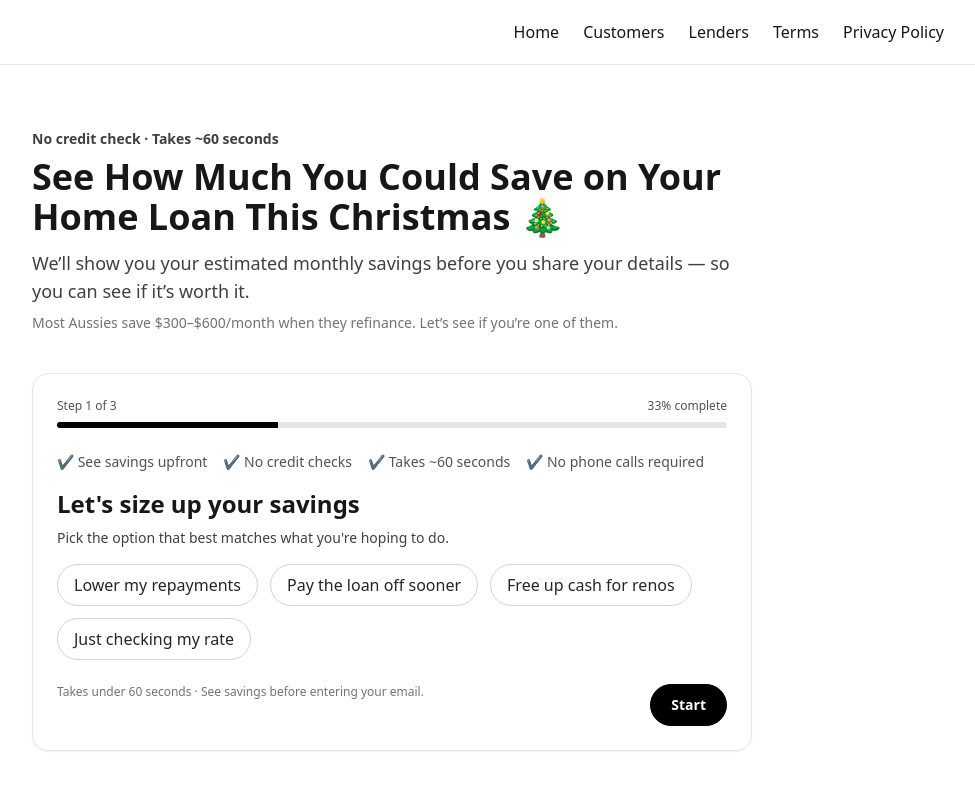
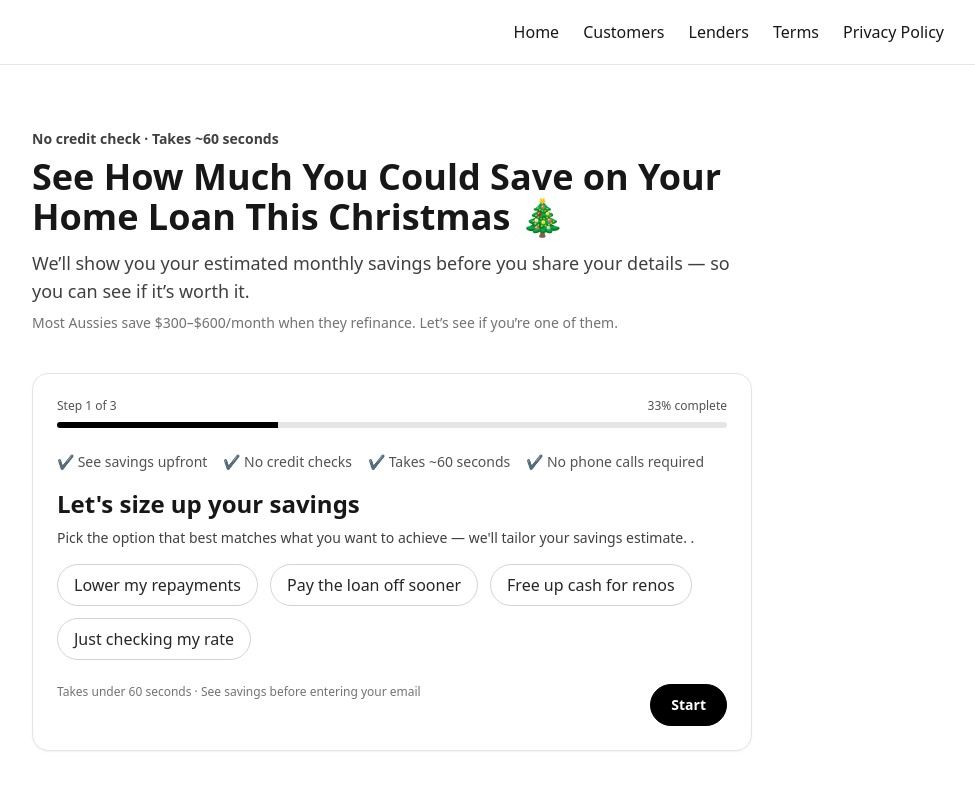
Before and after one commit to RukiDe/sold-nextjs, a Next.js app: page /refinance-xmas in a window 1280 px wide. Shown: the top 800 px of the page, without its empty margins (248-1223 px from the left). Built offline with nearby package versions, Linux system fonts and the light colour scheme.

Commit message:
refinance-xmas 5.1

```diff
--- a/app/refinance-xmas/page.tsx
+++ b/app/refinance-xmas/page.tsx
@@ -676,7 +676,8 @@ export default function RefinanceXmasPage() {
 </h2>
 
 <p className="text-sm text-neutral-700 mb-4">
-  Pick the option that best matches what you&apos;re hoping to do.
+  Pick the option that best matches what you want to achieve — we&apos;ll tailor your savings estimate.
+.
 </p>
 
             <div className="flex flex-wrap gap-3 mb-4">
@@ -711,7 +712,7 @@ export default function RefinanceXmasPage() {
 
             <div className="flex justify-between mt-6">
               <span className="text-xs text-neutral-500">
-                Takes under 60 seconds · See savings before entering your email.
+                Takes under 60 seconds · See savings before entering your email
               </span>
               <button
                 type="button"
```
